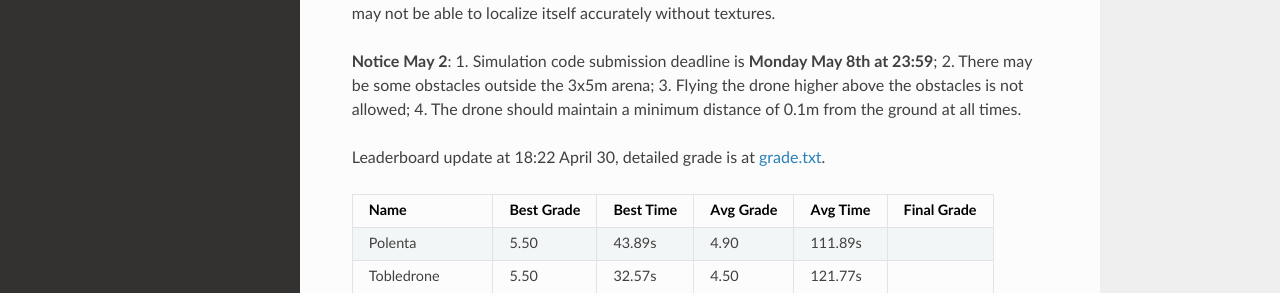
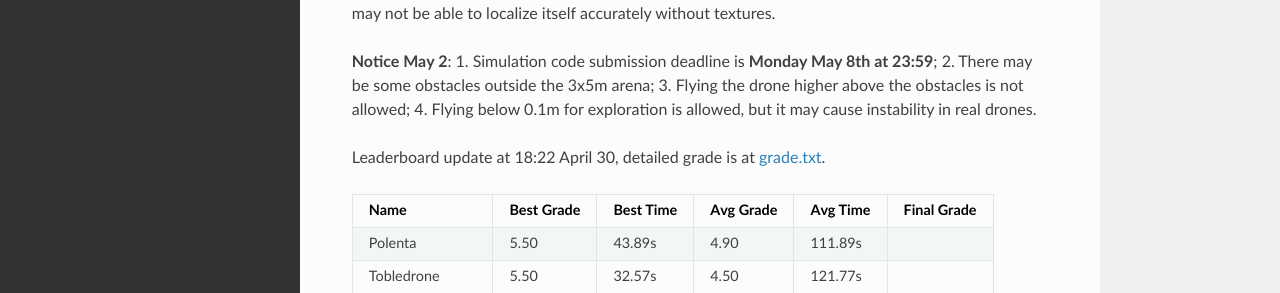
Before and after one commit to Ben-Jarvis/TEMP-crazy-tutorials-2024, a Sphinx documentation site: the page built from docs/leaderboard.rst, in a window 1280 px wide and 1127 px high. Shown: the part 446-739 px from the top of the window. Built offline with Sphinx 7.4.7 and the Read the Docs theme 2.0.0, drawn with Linux system fonts in a browser that asks for light colours.

Commit message:
Update leaderboard.rst

```diff
--- a/docs/leaderboard.rst
+++ b/docs/leaderboard.rst
@@ -9,7 +9,7 @@ Please ensure that the zip file you submit contains all files in the controllers
 
 **Notice April 25**: 1. your code will be evaluated on five randomly generated environments; 2. please save your code before the submission deadline on Moodle to avoid any potential last-minute system crashes; 3. avoid flying the drone outside of the 3x5m arena in simulation, as the real drone may not be able to localize itself accurately without textures.
 
-**Notice May 2**: 1. Simulation code submission deadline is **Monday May 8th at 23:59**; 2. There may be some obstacles outside the 3x5m arena; 3. Flying the drone higher above the obstacles is not allowed; 4. The drone should maintain a minimum distance of 0.1m from the ground at all times.
+**Notice May 2**: 1. Simulation code submission deadline is **Monday May 8th at 23:59**; 2. There may be some obstacles outside the 3x5m arena; 3. Flying the drone higher above the obstacles is not allowed; 4. Flying below 0.1m for exploration is allowed, but it may cause instability in real drones.
 
 Leaderboard update at 18:22 April 30, detailed grade is at `grade.txt <https://github.com/dronecourse-epfl/crazy-practical-tutorial/blob/main/docs/grade.txt>`_.
 
```
